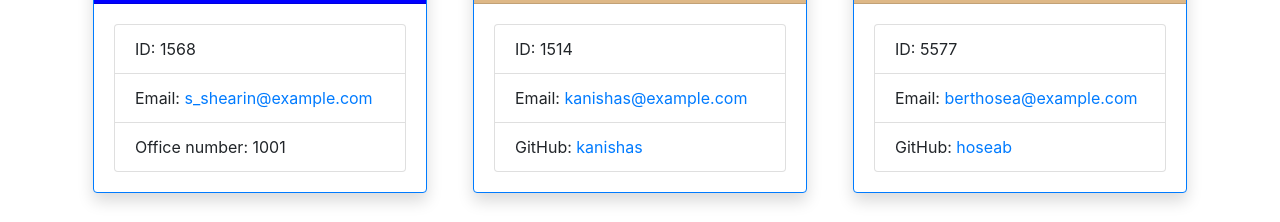
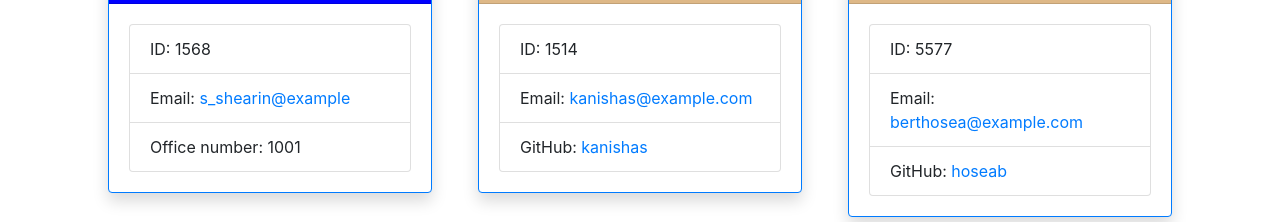
Before and after one commit to AJFree458/opus10_employee-directory, a website: page output/team.html in a window 1280 px wide. Shown: the part 326-548 px from the top of the page. Drawn offline with nearby package versions, Linux system fonts and the light colour scheme.

Commit message:
Modification to examples

```diff
--- a/output/team.html
+++ b/output/team.html
@@ -21,7 +21,7 @@
         </div>
     </div>
     <div class="container">
-        <div class="team-area d-flex justify-content-center">
+        <div class="team-area col-12 d-flex justify-content-center">
             <div class="row row-cols-1 row-cols-md-2">
                 <div class="col mb-4">
                     <div class="card employee-card m-2 shadow border border-primary">
@@ -33,7 +33,7 @@
                             <ul class="list-group">
                                 <li class="list-group-item">ID: 1568</li>
                                 <li class="list-group-item">Email: <a
-                                        href="mailto:s_shearin@example.com">s_shearin@example.com</a></li>
+                                        href="mailto:s_shearin@example">s_shearin@example</a></li>
                                 <li class="list-group-item">Office number: 1001</li>
                             </ul>
                         </div>
@@ -100,8 +100,7 @@
                             <ul class="list-group">
                                 <li class="list-group-item">ID: 3500</li>
                                 <li class="list-group-item">Email: <a
-                                        href="mailto:vman@example.com">vman@example.com</a>
-                                </li>
+                                        href="mailto:vman@example.com">vman@example.com</a></li>
                                 <li class="list-group-item">School: University of Example</li>
                             </ul>
                         </div>
@@ -123,7 +122,6 @@
                         </div>
                     </div>
                 </div>
-
             </div>
         </div>
     </div>
```
Also changed, not shown: README.md, img/Command-line_demo.png (deleted), img/HTML_Demo.png, img/Input_Demo.png (added).
